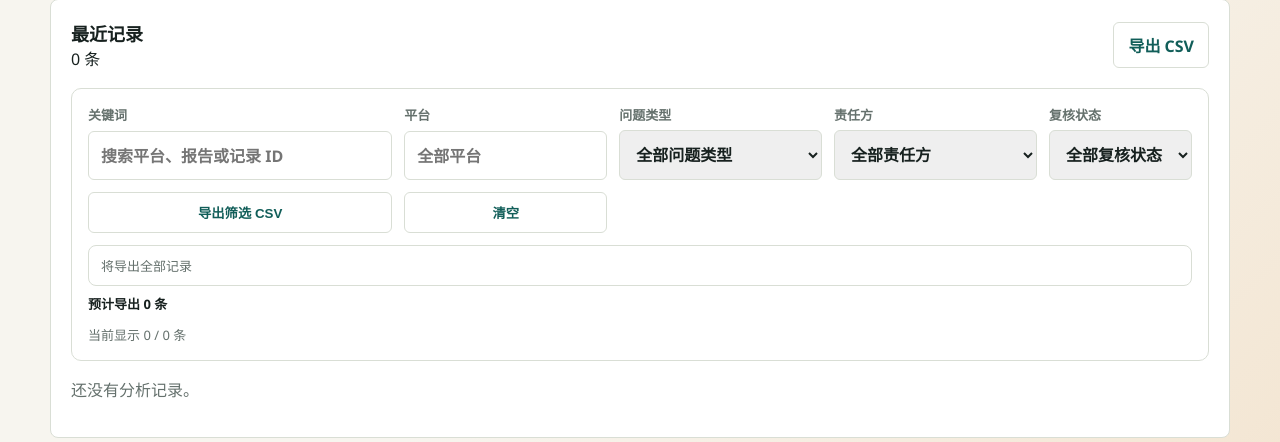
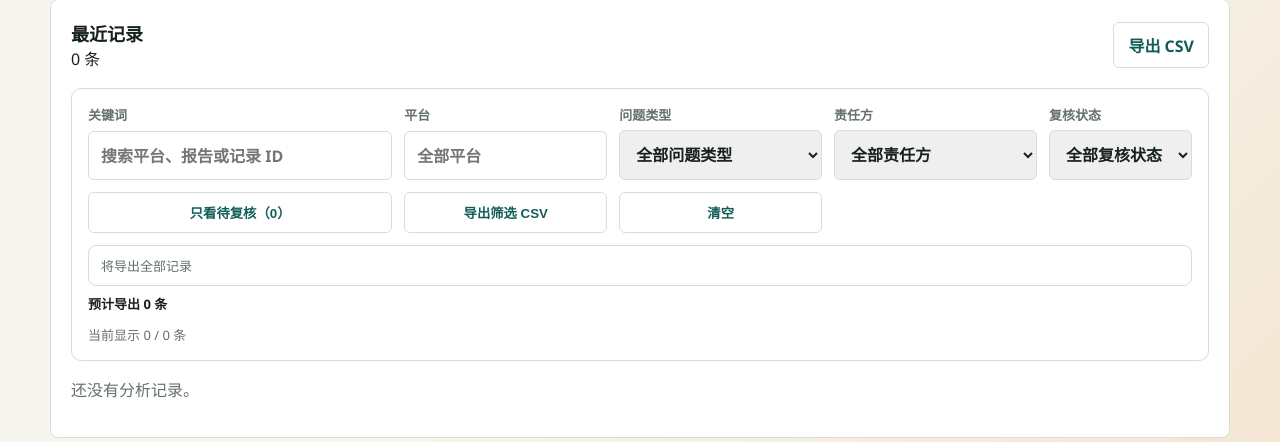
Before and after one commit to ARIUM-hub/AI-Agent-Development, a FastAPI app: page / in a window 1280 px wide. Shown: the part 1303-1745 px from the top of the page. Run offline with FastAPI, Linux system fonts and the light colour scheme; data that the repository does not hold is empty.

Commit message:
feat: add review queue filter toggle

```diff
--- a/src/customer_issue_agent/templates/index.html
+++ b/src/customer_issue_agent/templates/index.html
@@ -159,6 +159,7 @@
                 <option value="corrected">已修正</option>
               </select>
             </label>
+            <button class="secondary-action review-queue-toggle" type="button" data-review-queue-toggle aria-pressed="false">只看待复核（0）</button>
             <button class="secondary-action" type="button" data-filter-export>导出筛选 CSV</button>
             <button class="secondary-action" type="button" data-filter-reset>清空</button>
             <p id="export-filter-summary" class="export-filter-summary" aria-live="polite">将导出全部记录</p>
```
Also changed, not shown: tests/test_app.py (+4 -0 lines).
